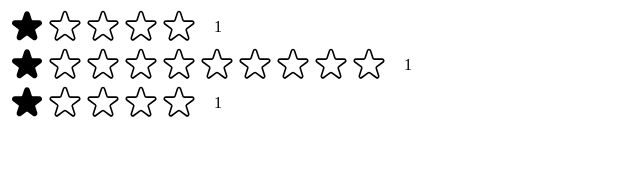
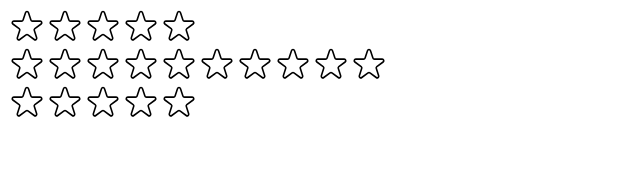
Before and after one commit to ElizabethVlasenko/usepopcorn, a React (Create React App) app: page / in a window 1280 px wide. Shown: the top 172 px of the page, without its empty margins (0-640 px from the left). Built offline with nearby package versions, Linux system fonts and the light colour scheme.

Commit message:
Added on hover events on the Star component

```diff
--- a/src/StarRating.js
+++ b/src/StarRating.js
@@ -16,7 +16,8 @@
 };
 
 export default function StarRating({ MaxRating = 5 }) {
-  const [rating, setRating] = useState(1);
+  const [rating, setRating] = useState(0);
+  const [tempRating, setTempRating] = useState(0);
 
   function handleRating(rating) {
     setRating(rating);
@@ -29,11 +30,13 @@
           <Star
             key={i}
             onRate={() => handleRating(i + 1)}
-            full={rating >= i + 1}
+            full={tempRating ? tempRating >= i + 1 : rating >= i + 1}
+            onHoverIn={() => setTempRating(i + 1)}
+            onHoverOut={() => setTempRating(0)}
           />
         ))}
       </div>
-      <p style={textStyle}>{rating || ""}</p>
+      <p style={textStyle}>{tempRating || rating || ""}</p>
     </div>
   );
 }
@@ -44,9 +47,15 @@
   display: "block",
   cursor: "pointer",
 };
-function Star({ onRate, full }) {
+function Star({ onRate, full, onHoverIn, onHoverOut }) {
   return (
-    <span style={starStyle} role="button" onClick={onRate}>
+    <span
+      style={starStyle}
+      role="button"
+      onClick={onRate}
+      onMouseEnter={onHoverIn}
+      onMouseLeave={onHoverOut}
+    >
       {full ? (
         <svg
           xmlns="http://www.w3.org/2000/svg"
```
